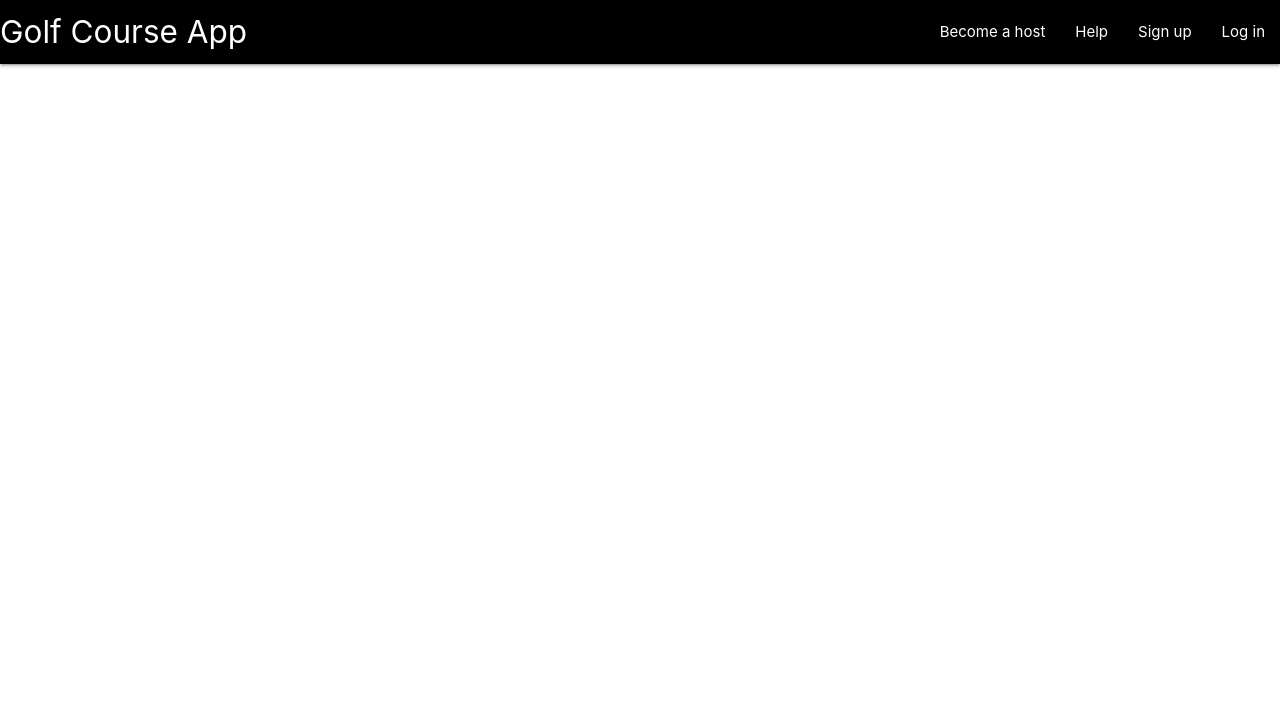
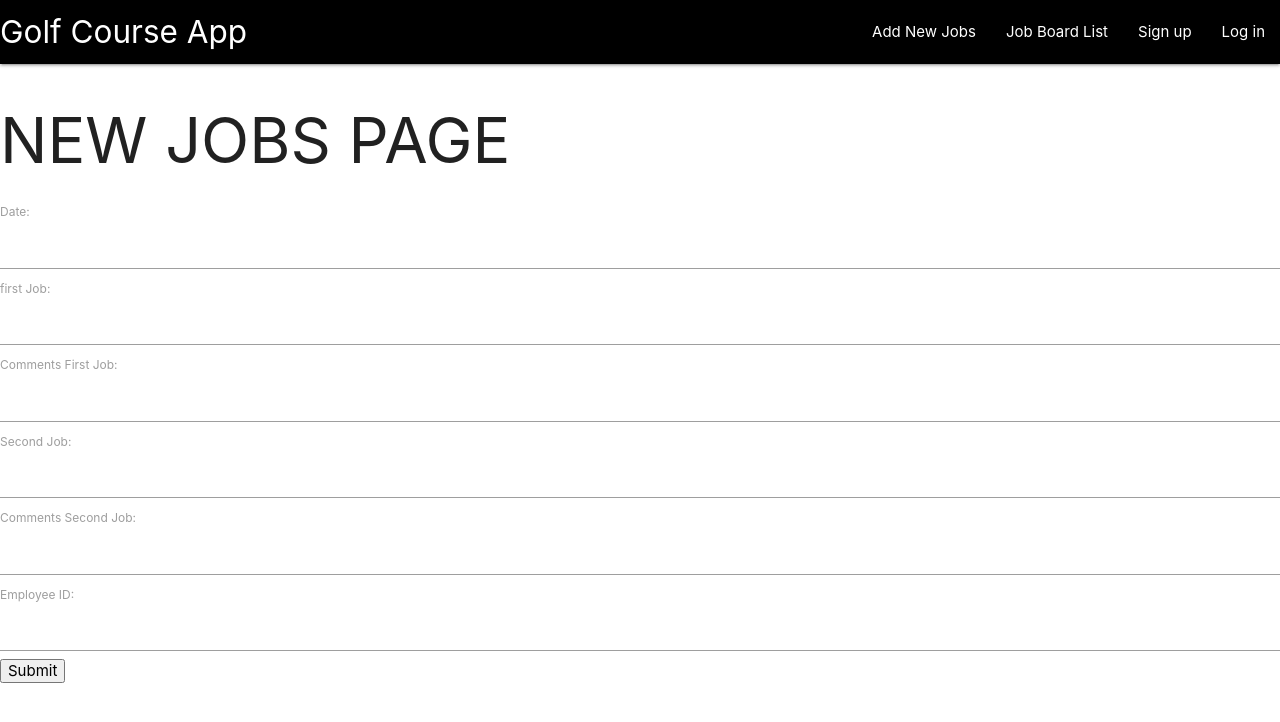
Before and after one commit to brodie2121/golf-course-app, a React (Create React App) app: page /dailyjobboard/post/add in a window 1280 px wide. Shown: the top 722 px of the page. Built offline with nearby package versions, Linux system fonts and the light colour scheme.

Commit message:
created job list function

```diff
--- a/src/App.js
+++ b/src/App.js
@@ -2,13 +2,15 @@ import React from 'react';
 import { BrowserRouter as Router, Route } from "react-router-dom";
 import './App.css';
 import AddJob from './components/addJobs';
+import JobBoardList from './components/jobBoardList';
 import NavBar from './NavBar/NavBar';
 
 function App() {
   return (
     <Router>
       <Route path="/" component={NavBar} />
-      <Route path="/" exact component={AddJob} />
+      <Route path="/dailyjobboard/all" exact component={JobBoardList} />
+      <Route path="/dailyjobboard/post/add" exact component={AddJob} />
     </Router>
   );
 }
--- a/src/NavBar/NavBar.js
+++ b/src/NavBar/NavBar.js
@@ -7,8 +7,8 @@ function NavBar(props) {
             <div className="nav-wrapper">
             <NavLink exact to="/" className="brand-logo">Golf Course App</NavLink>
             <ul id="nav-mobile" className="right hide-on-med-and-down">
-                <li><NavLink to="host">Become a host</NavLink></li>
-                <li><NavLink to="/help">Help</NavLink></li>
+                <li><NavLink to="/dailyjobboard/post/add">Add New Jobs</NavLink></li>
+                <li><NavLink to="/dailyjobboard/all">Job Board List</NavLink></li>
                 <li><NavLink to="/signup">Sign up</NavLink></li>
                 <li><NavLink to="/login">Log in</NavLink></li>
             </ul>
--- a/src/components/addJobs.js
+++ b/src/components/addJobs.js
@@ -1,5 +1,4 @@
 import React, { Component } from 'react';
-import { Route } from 'react-router-dom';
 
 class AddJob extends Component {
     state = {
@@ -8,10 +7,10 @@ class AddJob extends Component {
         commentsFirstJob : "",
         secondJob : "",
         commentsSecondJob : "",
-        employee_id : null
+        employee_id : ""
     };
 
-    handleposting_dateChange = e => {
+    handleDateChange = e => {
         this.setState({
             posting_date: e.target.value
         });
@@ -47,8 +46,8 @@ class AddJob extends Component {
         });
     };
 
-    handleSubmit = e => {
-        e.preventDefault();
+    handleSubmit = () => {
+
         const posting_date = this.state.posting_date;
         const firstJob = this.state.firstJob;
         const commentsFirstJob = this.state.commentsFirstJob;
@@ -56,6 +55,7 @@ class AddJob extends Component {
         const commentsSecondJob = this.state.commentsSecondJob;
         const employee_id = this.state.employee_id;
         const data = { posting_date, firstJob, commentsFirstJob, secondJob, commentsSecondJob, employee_id };
+
         const url = `http://localhost:3000/dailyjobboard/post/add`;
         const response = fetch(url, {
             method: "POST",
@@ -67,18 +67,21 @@ class AddJob extends Component {
         })
         .then(response => {
             if (response.status === 200) {
-                this.props.history.push("/");
+                this.props.history.push("/all");
             }
+            console.log("response is", response);
         })
         .catch(err => {
             console.log(err);
         });
+
     };
 
     render() {
         return(
             <>
-                <form on onSubmit={this.handleSubmit}>
+                <h1>NEW JOBS PAGE</h1>
+                <form onSubmit={this.handleSubmit}>
                     <label> Date: </label>
                     <input
                         type="text"
--- a/src/components/jobBoardList.js
+++ b/src/components/jobBoardList.js
@@ -1,6 +1,6 @@
 import React, { Component } from 'react';
 import { Link } from 'react-router-dom';
-import AddJobs from './addJobs';
+import AddJob from './addJobs';
 
 class JobBoardList extends Component {
     state = {
@@ -8,8 +8,8 @@ class JobBoardList extends Component {
     };
 
     async componentDidMount() {
-        const jobs = await this.load();
-        console.log("jobs", jobs)
+        const jobs = await this.loadData();
+        console.log("jobs", jobs);
         this.setState({
             jobs
         });
@@ -22,5 +22,32 @@ class JobBoardList extends Component {
         return data;
     };
 
+    handleChange = async event => {
+        const changeValue = await this.setState({
+            jobs: event.target.value
+        });
+        console.log(changeValue);
+        return changeValue;
+    };
 
+    render() {
+        const { jobs } = this.state;
+
+        return(
+            <>
+                <h2>Jobs List</h2>
+                <ul>
+                    {jobs.map(job => {
+                        return (
+                            <li key={`job-${job.id}`}>
+                                <Link to={`/job/${job.id}`}>{job.posting_date}</Link>
+                            </li>
+                        );
+                    })}
+                </ul>
+            </>
+        );
+    }
 }
+
+export default JobBoardList;
```
